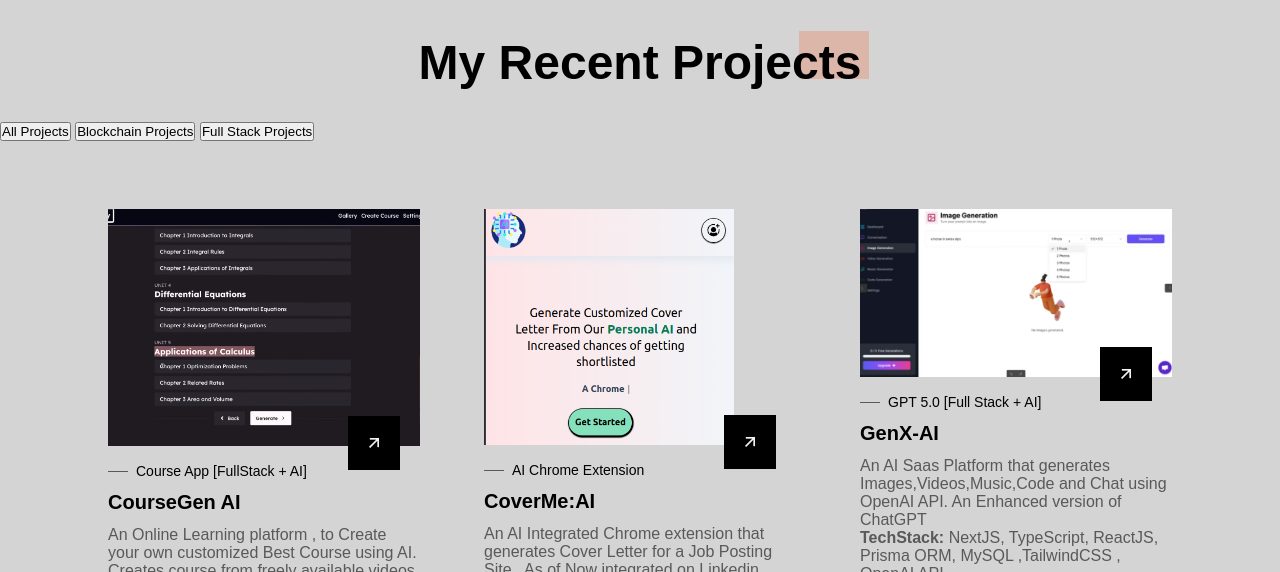
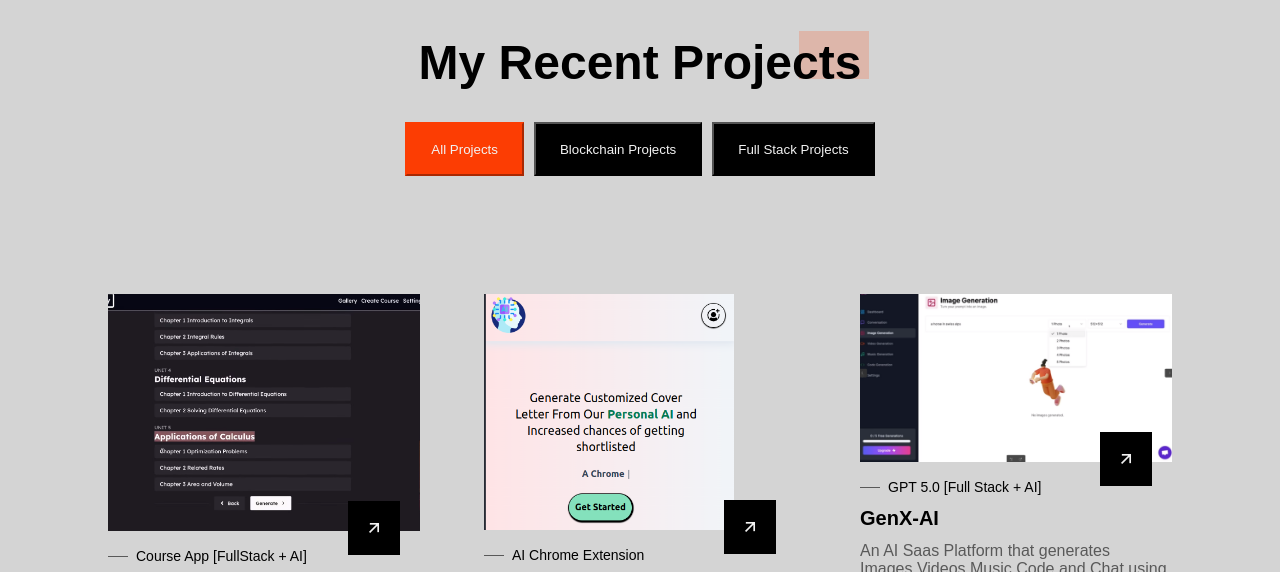
Before and after one commit to neeraj-gs/Portfolio-Website, a plain HTML site: page index.html in a window 1280 px wide. Shown: the part 1960-2532 px from the top of the page. Drawn offline with nearby package versions, Linux system fonts and the light colour scheme; a web font is replaced by a local one.

Commit message:
Added filters and added projects into full stack projects

```diff
--- a/assets/css/styles.css
+++ b/assets/css/styles.css
@@ -1514,3 +1514,21 @@
     order: -1;
   }
 }
+
+
+/* Filtering of Projects */
+/* Projects Filters Container */
+.projects__filters {
+  display: flex;
+  justify-content: center;
+  gap: 10px; /* Adjust the gap between buttons as needed */
+  margin-bottom: 50px; /* Space below the filters */
+}
+
+.button.filter-btn:hover,
+.button.filter-btn.active {
+  cursor: pointer;
+  background-color: var(--first-color); /* Orange background on hover and active */
+  color: var(--white-color); /* White text on hover and active */
+  border-color: var(--first-color); /* Orange border on hover and active */
+}
--- a/index.html
+++ b/index.html
@@ -139,10 +139,10 @@
          <!--==================== PROJECTS ====================-->
          <section class="projects section" id="projects">
             <h2 class="section__title-1"><span>My Recent Projects</span></h2>
-            <div class="projects__filters">
-               <button class="filter-btn active" data-filter="all">All Projects</button>
-               <button class="filter-btn" data-filter="blockchain">Blockchain Projects</button>
-               <button class="filter-btn" data-filter="fullstack">Full Stack Projects</button>
+            <div class="projects__filters" >
+               <button class="button filter-btn active" data-filter="all">All Projects</button>
+               <button class="button filter-btn" data-filter="blockchain">Blockchain Projects</button>
+               <button class="button filter-btn" data-filter="fullstack">Full Stack Projects</button>
              </div>
 
             <div class="projects__container container grid">
@@ -155,7 +155,7 @@
 
 
                <!-- #PROJECT-2 -->
-               <article class="projects__card">
+               <article class="projects__card" data-category="fullstack">
                   <div class="projects__image">
                      <img src="assets/img/CourseGen_AI.png" alt="weather-app-image" class="projects__img">
                      <a href="https://coursegen-x-ai.vercel.app/"  target="_blank" class="projects__button button">
@@ -213,7 +213,7 @@
                <!-- #PROJECT-3 -->
 
 
-               <article class="projects__card">
+               <article class="projects__card" data-category="fullstack">
                   <div class="projects__image">
                      <img src="assets/img/GenX-AI.png" alt="project-image-1" class="projects__img">
                      <a href="https://genx-ai-neeraj-gs.vercel.app/"  target="_blank" class="projects__button button">
@@ -269,7 +269,7 @@
 
 
                <!-- #PROJECT-5 -->
-               <article class="projects__card">
+               <article class="projects__card" data-category="fullstack">
                   <div class="projects__image">
                      <img src="assets/img/Sociolize_Image.png" alt="sociolize-image" class="projects__img">
                      <a href="https://sociolize.vercel.app/"  target="_blank"  class="projects__button button">
@@ -301,7 +301,7 @@
 
 
 
-               <article class="projects__card">
+               <article class="projects__card" data-category="fullstack">
                   <div class="projects__image">
                      <img src="assets/img/NoteX-AI.png" alt="project-image-1" class="projects__img">
                      <a target="_blank" href="https://note-x-ai.vercel.app/" class="projects__button button">
@@ -331,7 +331,7 @@
                <!-- #PROJECT-6 -->
 
 
-               <article class="projects__card">
+               <article class="projects__card" data-category="fullstack">
                   <div class="projects__image">
                      <img src="assets/img/ShareBox.png" alt="project-image-1" class="projects__img">
                      <a href="https://share-box-amber.vercel.app/"  target="_blank" class="projects__button button">
@@ -440,7 +440,7 @@
 
 
                <!-- #PROJECT-8 -->
-               <article class="projects__card" data-category="blockchain">
+               <article class="projects__card" >
                   <div class="projects__image">
                      <img src="assets/img/TicTacToe.png" alt="project-image-1" class="projects__img">
                      <a href="https://tic-tac-toe-eta-olive.vercel.app/" class="projects__button button" target="_blank">
@@ -465,20 +465,8 @@
                   </div>
                </article>
 
-
-               <!-- #PROJECT-9  -->
-
-
-
-               <!-- #PROJECT-10  -->
-
-
-
-               <!-- #PROJECT-11  -->
-
-
                <!-- #PROJECT-12  -->
-               <article class="projects__card" data-category="fullstack">
+               <article class="projects__card">
                   <div class="projects__image">
                      <img src="assets/img/PortfolioWebsite.png" alt="project-image-1" class="projects__img">
                      <!-- <a href="#" class="projects__button button">
```
